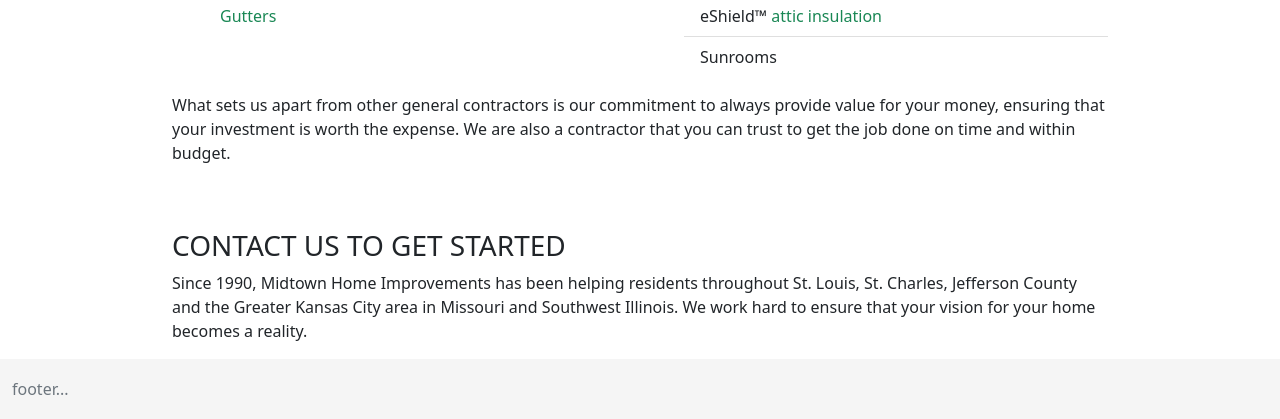
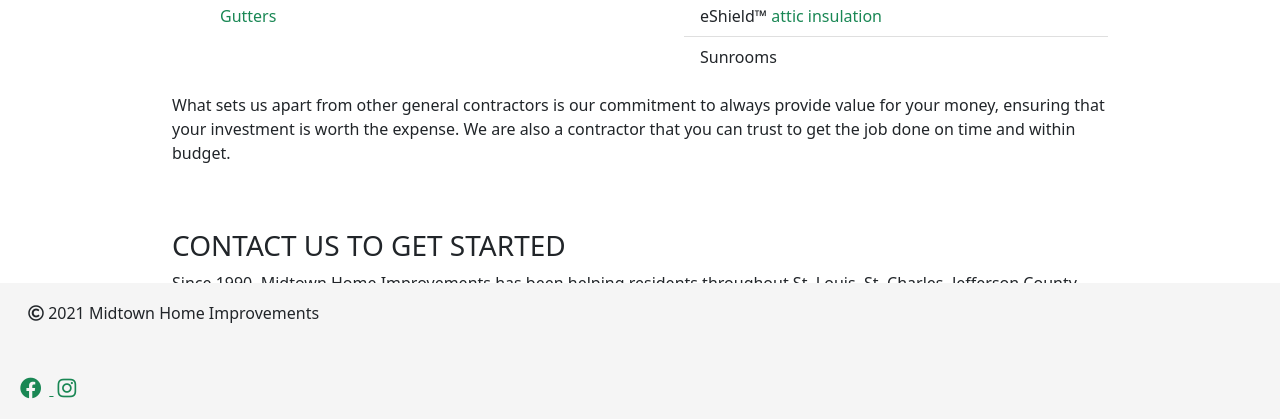
Before and after one commit to Kenan-Kadic/wood, a Django app: page /about/ in a window 1280 px wide. Shown: the part 3268-3687 px from the top of the page. Run offline with Django 3.2, Linux system fonts and the light colour scheme.

Commit message:
WEB-31-complete-footer

```diff
--- a/static/css/base.css
+++ b/static/css/base.css
@@ -27,7 +27,7 @@ body {
   position: absolute;
   bottom: 0;
   width: 100%;
-  height: 60px; /* Set the fixed height of the footer here */
+   /* Set the fixed height of the footer here */
   line-height: 60px; /* Vertically center the text there */
   background-color: #f5f5f5;
 }
--- a/templates/_base.html
+++ b/templates/_base.html
@@ -141,7 +141,8 @@
 
     <div class="container my-5">
     {% block content %}
-      <p>Default content...</p>
+
+
     {% endblock content %}
     </div>
 
@@ -311,7 +312,17 @@
 
   <footer class="footer">
     <div class="container-fluid">
-        <span class="text-muted">footer...</span>
+        <div class="row px-3">
+            <div class="col-md-12">
+                <p><i class="far fa-copyright"></i> 2021 Midtown Home Improvements </p>
+            </div>
+        </div>
+        <div class="row">
+            <div class="col-md-12">
+                <a href="https://www.facebook.com/midtownhomeimprovements/" target="_blank" class="link-success"> <i class="fab fa-facebook fa-lg mx-2"></i> </a>
+                <a href="https://www.instagram.com/midtownhomeimprovements/?hl=en" target="_blank" class="link-success"> <i class="fab fa-instagram fa-lg mx-1"></i> </a>
+            </div>
+        </div>
     </div>
   </footer>
 
```
